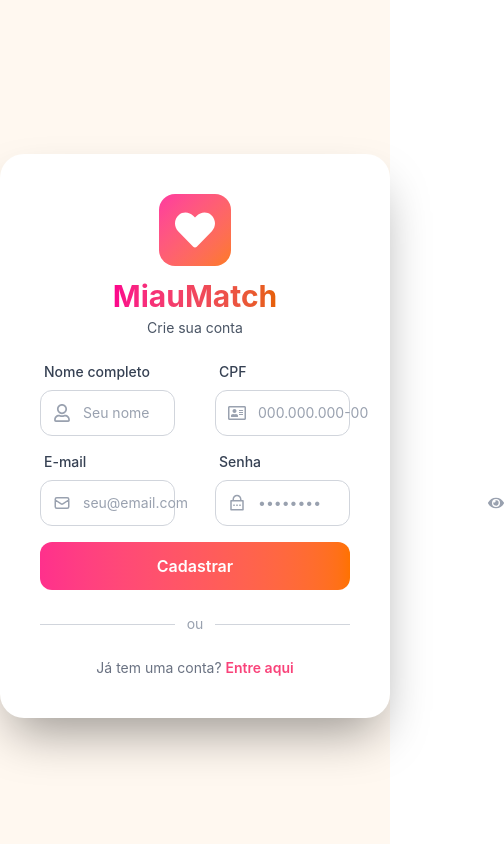
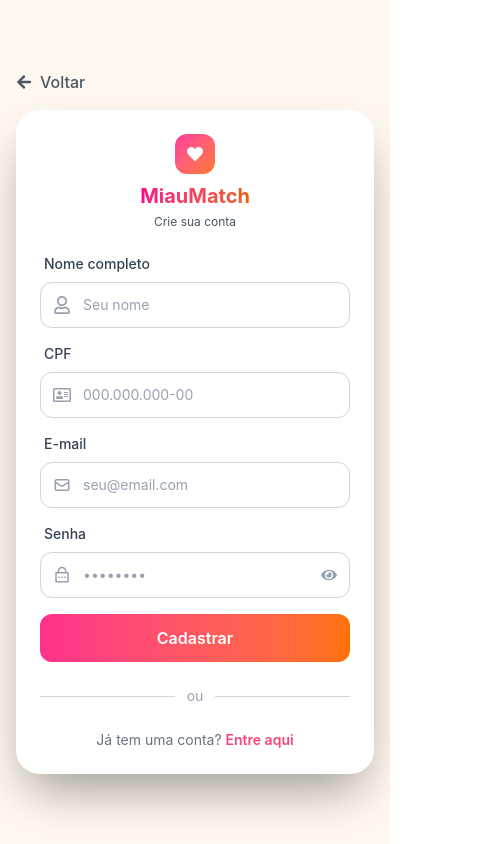
Before and after one commit to daniela-luisa/Tinder-Adocao, a React app in the folder frontend/: page /cadastro in a window 390 px wide. Shown: the whole page, 504 px wide, since content can reach past the window. Built offline with nearby package versions, Linux system fonts and the light colour scheme; the HTML template or start-up script is replaced by a standard one.

Commit message:
login e cadastro responsivos

```diff
--- a/frontend/src/pages/Cadastro/Cadastro.jsx
+++ b/frontend/src/pages/Cadastro/Cadastro.jsx
@@ -1,9 +1,8 @@
 import { useState } from 'react';
 import { useNavigate } from 'react-router-dom';
 import { api } from '../../services/api';
-import { FaArrowLeft, FaHeart, FaRegUser, FaRegAddressCard  } from 'react-icons/fa';
+import { FaArrowLeft, FaHeart, FaRegUser, FaRegAddressCard } from 'react-icons/fa';
 import { HiOutlineMail } from 'react-icons/hi';
-import { RiLockPasswordLine } from 'react-icons/ri';
 import Input from '../../components/Input';
 import InputSenha from '../../components/InputSenha';
 import Button from '../../components/button';
@@ -35,37 +34,51 @@ function Cadastro() {
   }
 
   return (
-  <div className="min-h-screen flex flex-col items-center justify-center pb-5 bg-[#fff8f0]">
+    <div className="min-h-screen flex flex-col items-center justify-center px-4 py-8 bg-[#fff8f0]">
 
-    <div className="mb-6 mr-185">
-      <button onClick={() => navigate(-1)} className="flex items-center gap-2 text-gray-600 hover:text-gray-800 transition-all hover:-translate-x-1 duration-300">
+      <div className="w-full max-w-[600px] mb-4">
+        <button
+          onClick={() => navigate(-1)}
+          className="flex items-center gap-2 text-gray-600 hover:text-gray-800 transition-all hover:-translate-x-1 duration-300"
+        >
           <FaArrowLeft size={16} />
           <span className="text-base font-medium">Voltar</span>
         </button>
       </div>
 
-    <div className="bg-white rounded-3xl shadow-2xl shadow-black/40 p-10 w-full max-w-[800px] flex flex-col items-center gap-6">
+      <div className="bg-white rounded-3xl shadow-2xl shadow-black/40 p-6 sm:p-10 w-full max-w-[600px] flex flex-col items-center gap-6">
 
-      <div className="flex flex-col items-center gap-3">
-        <div className="w-18 h-18 rounded-2xl flex items-center justify-center bg-gradient-to-br from-[#ff399f] to-[#fd7a1c]">
-          <FaHeart size={40} className="text-white" />
+        <div className="flex flex-col items-center gap-2">
+          <div className="w-10 h-10 sm:w-16 sm:h-16 rounded-xl sm:rounded-2xl flex items-center justify-center bg-gradient-to-br from-[#ff399f] to-[#fd7a1c]">
+            <FaHeart className="text-white text-base sm:text-3xl" />
           </div>
           <div className="flex flex-col items-center gap-1">
-          <h1 className="text-3xl font-bold bg-gradient-to-r from-[#FC008C] to-[#e66000] bg-clip-text text-transparent">
+            <h1 className="text-xl sm:text-3xl font-bold bg-gradient-to-r from-[#FC008C] to-[#e66000] bg-clip-text text-transparent">
               MiauMatch
             </h1>
-          <p className="text-gray-600 text-sm">Crie sua conta</p>
+            <p className="text-gray-600 text-xs sm:text-sm">Crie sua conta</p>
           </div>
         </div>
 
         <form onSubmit={handleCadastro} className="w-full flex flex-col gap-4">
 
-    <div className="flex gap-10">
-        <Input label="Nome completo" type="text" placeholder="Seu nome" icon={FaRegUser} value={nome}
+          <div className="flex flex-col sm:flex-row gap-4">
+            <Input
+              label="Nome completo"
+              type="text"
+              placeholder="Seu nome"
+              icon={FaRegUser}
+              value={nome}
               onChange={(e) => setNome(e.target.value)}
             />
-        <Input label="CPF" type="text" placeholder="000.000.000-00" icon={FaRegAddressCard} value={cpf}
-        onChange={(e) => {const valor = e.target.value
+            <Input
+              label="CPF"
+              type="text"
+              placeholder="000.000.000-00"
+              icon={FaRegAddressCard}
+              value={cpf}
+              onChange={(e) => {
+                const valor = e.target.value
                   .replace(/\D/g, '')
                   .replace(/(\d{3})(\d)/, '$1.$2')
                   .replace(/(\d{3})(\d)/, '$1.$2')
@@ -76,12 +89,19 @@ return (
             />
           </div>
 
-    <div className="flex gap-10">
-         <Input label="E-mail" type="email" placeholder="seu@email.com" icon={HiOutlineMail} value={email}
+          <div className="flex flex-col sm:flex-row gap-4">
+            <Input
+              label="E-mail"
+              type="email"
+              placeholder="seu@email.com"
+              icon={HiOutlineMail}
+              value={email}
               onChange={(e) => setEmail(e.target.value)}
             />
-
-        <InputSenha label="Senha" placeholder="••••••••" value={senha}
+            <InputSenha
+              label="Senha"
+              placeholder="••••••••"
+              value={senha}
               onChange={(e) => setSenha(e.target.value)}
             />
           </div>
@@ -99,9 +119,11 @@ return (
 
         <p className="text-gray-500 text-sm">
           Já tem uma conta?{' '}
-        <span onClick={() => navigate('/login')}
+          <span
+            onClick={() => navigate('/login')}
             className="font-semibold cursor-pointer"
-          style={{ color: '#f9437a' }}>
+            style={{ color: '#f9437a' }}
+          >
             Entre aqui
           </span>
         </p>
--- a/frontend/src/pages/Login/Login.jsx
+++ b/frontend/src/pages/Login/Login.jsx
@@ -1,9 +1,8 @@
 import { useState } from 'react';
 import { useNavigate } from 'react-router-dom';
 import { api } from '../../services/api';
-import { RiLockPasswordLine } from "react-icons/ri";
-import { FaArrowLeft, FaHeart } from "react-icons/fa";
-import { HiOutlineMail } from "react-icons/hi";
+import { FaArrowLeft, FaHeart } from 'react-icons/fa';
+import { HiOutlineMail } from 'react-icons/hi';
 import InputSenha from '../../components/InputSenha';
 import Input from '../../components/Input';
 import Button from '../../components/button';
@@ -23,7 +22,12 @@ function Login() {
 
     try {
       const data = await api.post('/usuario/login', { email, senha });
-      console.log('Login realizado:', data);
+
+      if (data.usuario) {
+        localStorage.setItem('usuario_id', data.usuario.id);
+        localStorage.setItem('usuario_nome', data.usuario.nome);
+      }
+
       navigate('/home');
     } catch (err) {
       setErro('E-mail ou senha incorretos.');
@@ -34,20 +38,23 @@ function Login() {
   }
 
   return (
-  <div className="min-h-screen flex flex-col items-center justify-center pb-5 bg-[#fff8f0]">
+    <div className="min-h-screen flex flex-col items-center justify-center px-4 py-8 bg-[#fff8f0]">
 
-    <div className="mb-6 mr-90">
-      <button onClick={() => navigate(-1)} className="flex items-center gap-2 text-gray-600 hover:text-gray-800 transition-all hover:-translate-x-1 duration-300">
+      <div className="w-full max-w-[420px] mb-4">
+        <button
+          onClick={() => navigate(-1)}
+          className="flex items-center gap-2 text-gray-600 hover:text-gray-800 transition-all hover:-translate-x-1 duration-300"
+        >
           <FaArrowLeft size={16} />
           <span className="text-base font-medium">Voltar</span>
         </button>
       </div>
 
-    <div className="bg-white rounded-3xl shadow-2xl shadow-black/40 p-10 w-full max-w-[420px] flex flex-col items-center gap-6">
+      <div className="bg-white rounded-3xl shadow-2xl shadow-black/40 p-6 sm:p-10 w-full max-w-[420px] flex flex-col items-center gap-6">
 
         <div className="flex flex-col items-center gap-3">
-        <div className="w-18 h-18 rounded-2xl flex items-center justify-center bg-gradient-to-br from-[#ff399f] to-[#fd7a1c]">
-          <FaHeart size={40} className="text-white" />
+          <div className="w-16 h-16 rounded-2xl flex items-center justify-center bg-gradient-to-br from-[#ff399f] to-[#fd7a1c]">
+            <FaHeart size={32} className="text-white" />
           </div>
           <div className="flex flex-col items-center gap-1">
             <h1 className="text-3xl font-bold bg-gradient-to-r from-[#FC008C] to-[#e66000] bg-clip-text text-transparent">
@@ -58,16 +65,24 @@ return (
         </div>
 
         <form onSubmit={handleLogin} className="w-full flex flex-col gap-4">
-        <Input label="E-mail" type="email" placeholder="seu@email.com" icon={HiOutlineMail} value={email}
+          <Input
+            label="E-mail"
+            type="email"
+            placeholder="seu@email.com"
+            icon={HiOutlineMail}
+            value={email}
             onChange={(e) => setEmail(e.target.value)}
           />
-        <InputSenha label="Senha" placeholder="••••••••" value={senha}
+          <InputSenha
+            label="Senha"
+            placeholder="••••••••"
+            value={senha}
             onChange={(e) => setSenha(e.target.value)}
           />
 
           {erro && <p className="text-red-500 text-sm text-center">{erro}</p>}
 
-        <Button text={loading ? 'Entrando...' : 'Entrar'} type="submit" disabled={loading}/>
+          <Button text={loading ? 'Entrando...' : 'Entrar'} type="submit" disabled={loading} />
         </form>
 
         <div className="w-full flex items-center gap-3">
@@ -78,9 +93,11 @@ return (
 
         <p className="text-gray-500 text-sm">
           Não tem uma conta?{' '}
-        <span onClick={() => navigate('/cadastro')}
+          <span
+            onClick={() => navigate('/cadastro')}
             className="font-semibold cursor-pointer"
-          style={{ color: '#f9437a' }}>
+            style={{ color: '#f9437a' }}
+          >
             Registre-se
           </span>
         </p>
```
Lines whose indentation alone changed are shown as unchanged.
